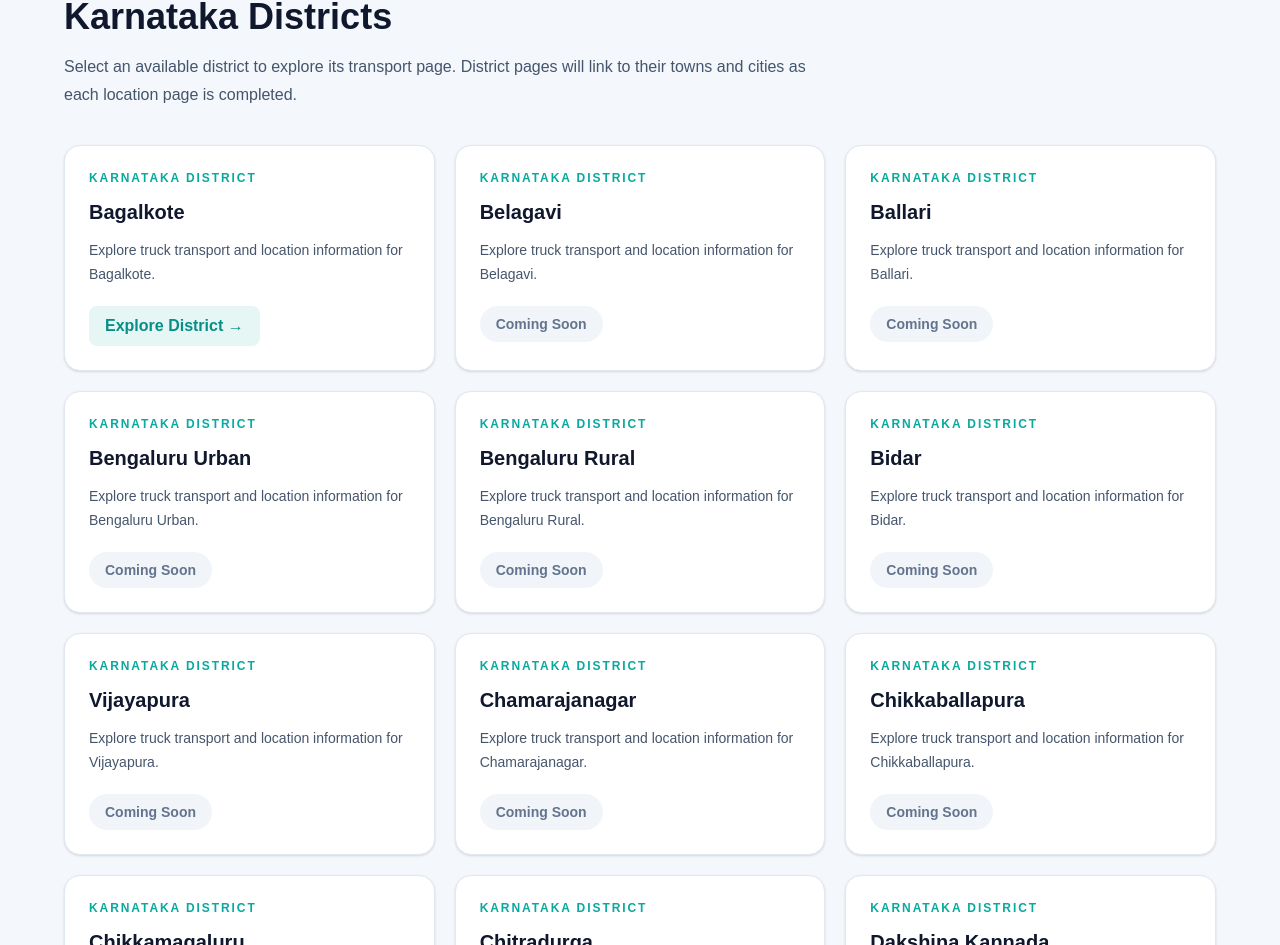
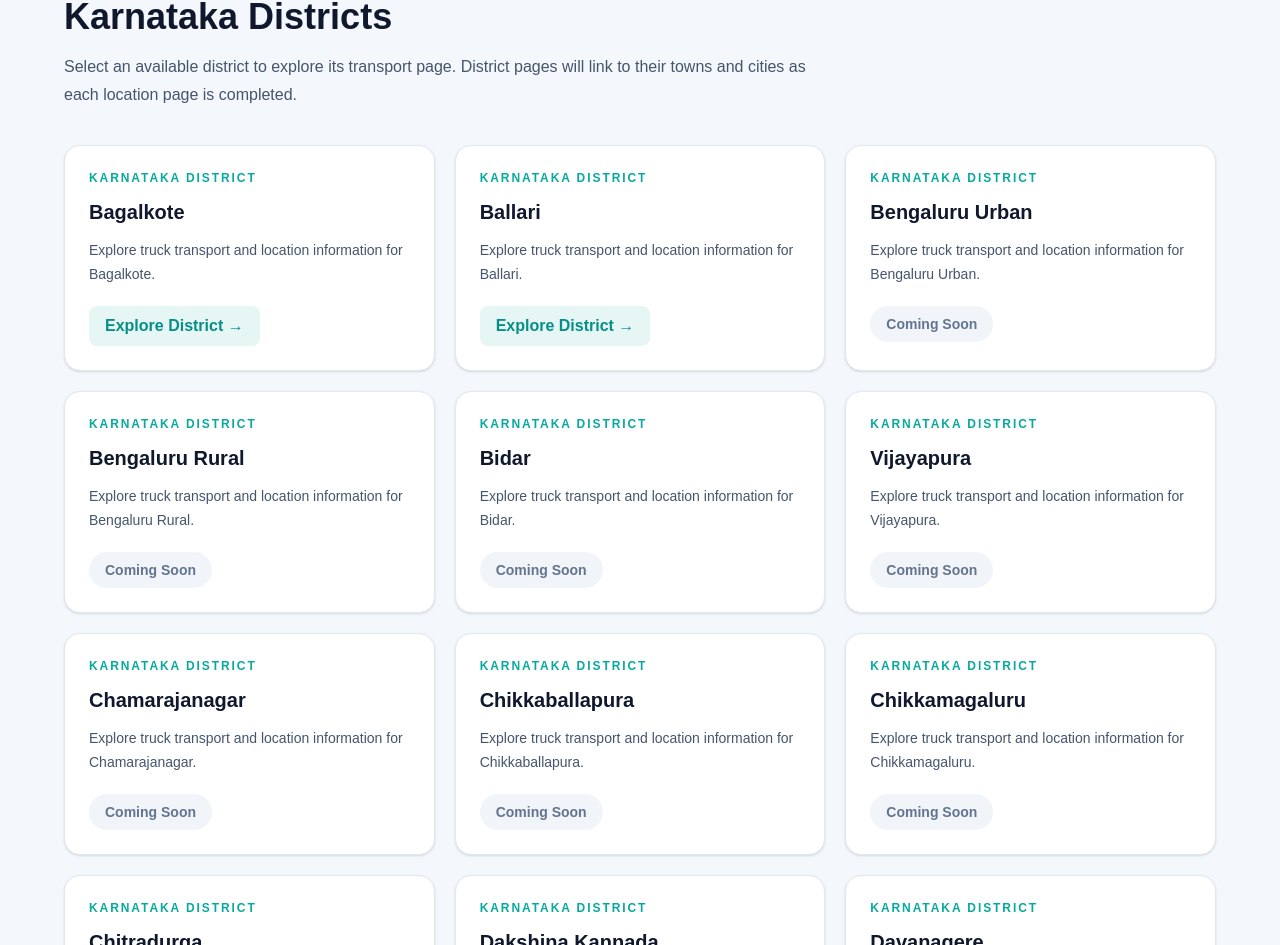
Before and after one commit to haleemablog-del/loadzy, a Next.js app: page /karnataka-truck-transport in a window 1280 px wide. Shown: the part 2171-3116 px from the top of the page. Built offline with nearby package versions, Linux system fonts and the light colour scheme.

Commit message:
Enable Ballari district page

```diff
--- a/app/karnataka-truck-transport/page.tsx
+++ b/app/karnataka-truck-transport/page.tsx
@@ -49,9 +49,7 @@ const routes = [
 
 const districts = [
   { name: "Bagalkote", slug: "bagalkote-transport", available: true },
-  { name: "Bagalkot", slug: "bagalkote-transport", available: true },
-  { name: "Belagavi", slug: "belagavi-transport", available: false },
-  { name: "Ballari", slug: "ballari-transport", available: false },
+ { name: "Ballari", slug: "ballari-transport", available: true },
   { name: "Bengaluru Urban", slug: "bengaluru-urban-transport", available: false },
   { name: "Bengaluru Rural", slug: "bengaluru-rural-transport", available: false },
   { name: "Bidar", slug: "bidar-transport", available: false },
```
